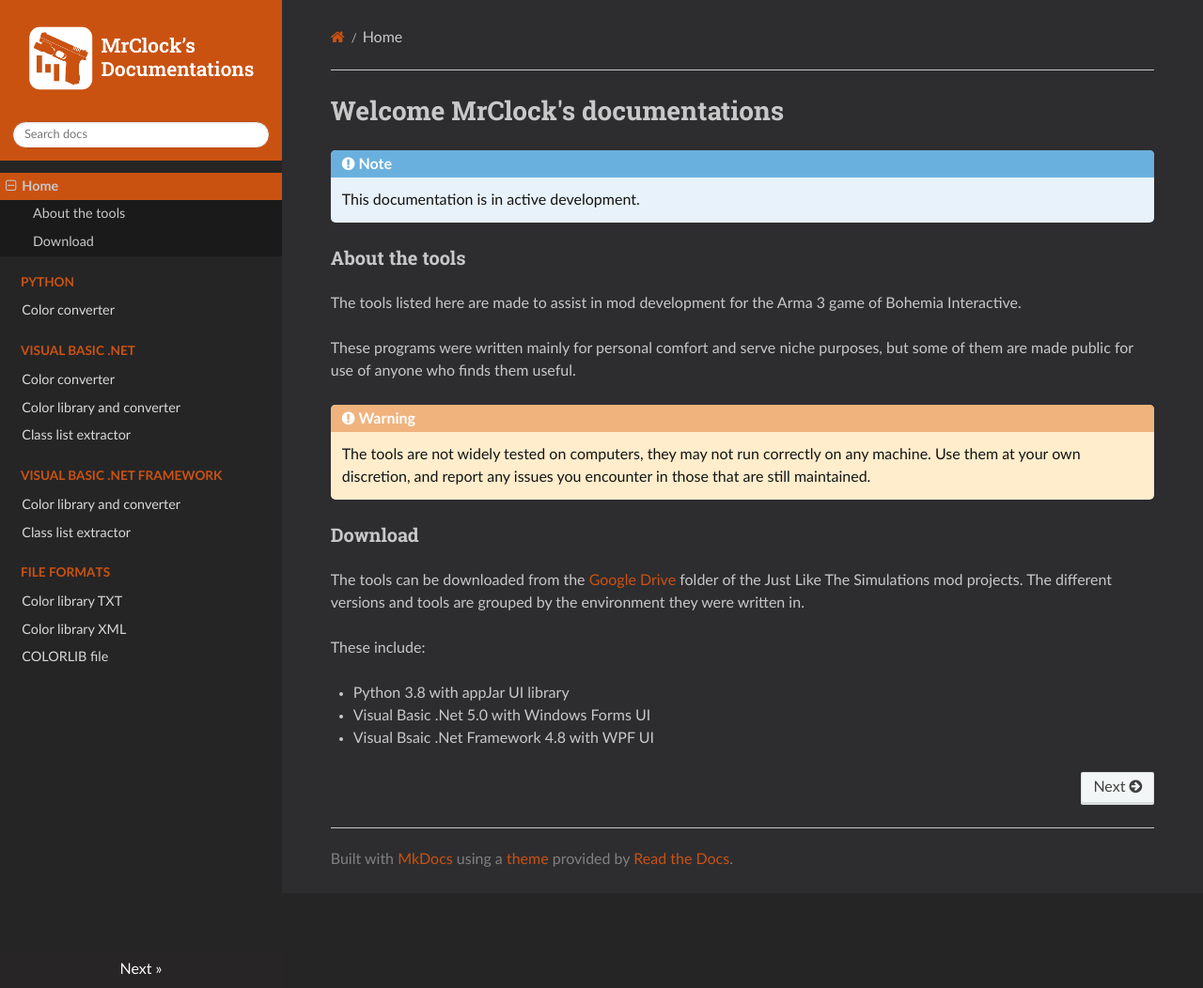
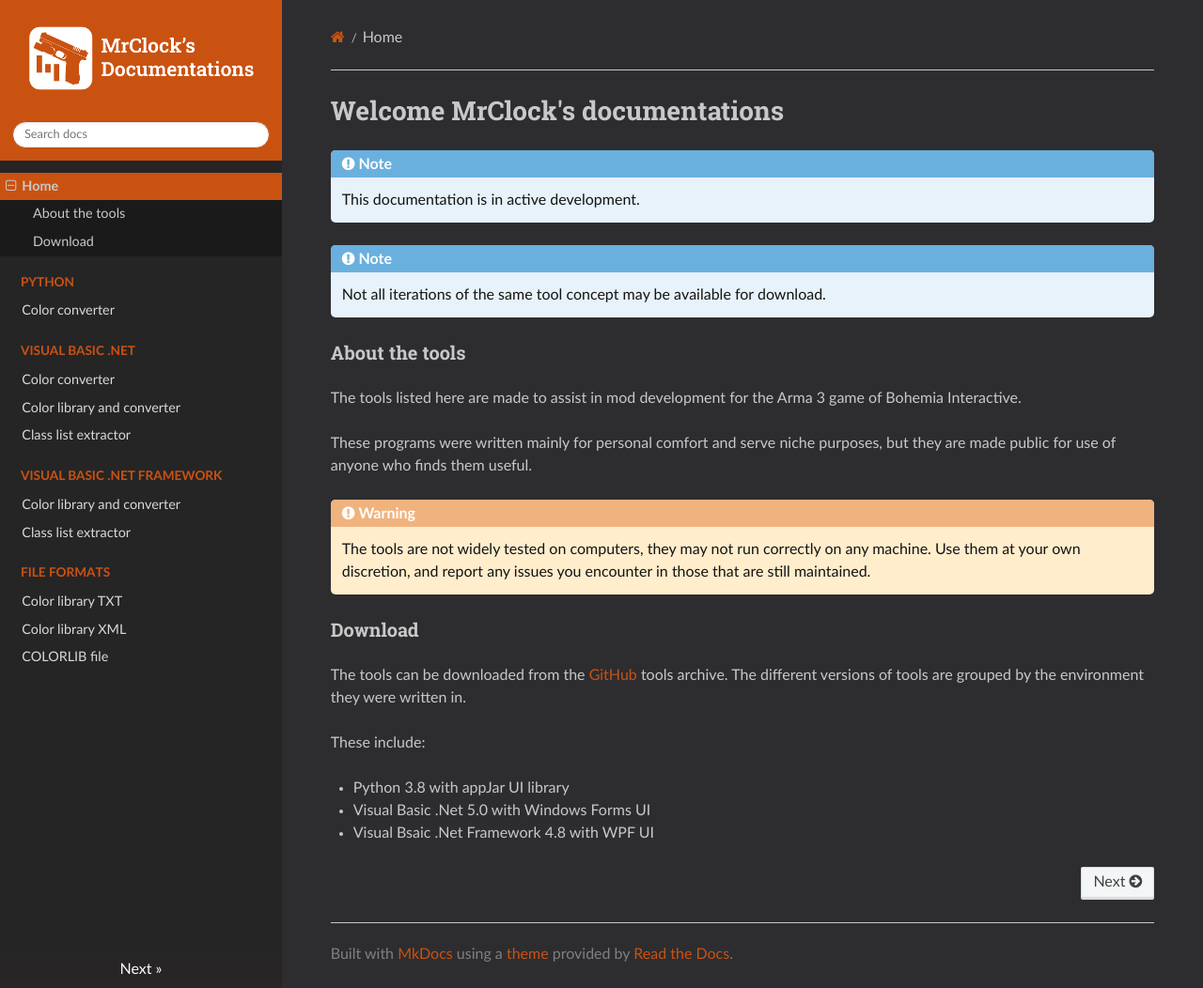
Before and after one commit to MrClock8163/ToolDocumentation, an MkDocs documentation site: the page built from docs/index.md, in a window 1280 px wide and 1052 px high. Shown: the whole window at 94% size. Built offline with MkDocs 1.6.1, drawn with Linux system fonts in a browser that asks for light colours; nearby versions of some CDN libraries.

Commit message:
Updated index page

```diff
--- a/docs/index.md
+++ b/docs/index.md
@@ -4,11 +4,15 @@
 
     This documentation is in active development.
 
+!!! note
+
+	Not all iterations of the same tool concept may be available for download.
+
 ### About the tools
 
 The tools listed here are made to assist in mod development for the Arma 3 game of Bohemia Interactive.
 
-These programs were written mainly for personal comfort and serve niche purposes, but some of them are made public for use of anyone who finds them useful.
+These programs were written mainly for personal comfort and serve niche purposes, but they are made public for use of anyone who finds them useful.
 
 !!! warning
 
@@ -16,8 +20,8 @@ These programs were written mainly for personal comfort and serve niche purposes
 
 ### Download
 
-The tools can be downloaded from the [Google Drive ](https://drive.google.com/open?id=1P9WmoGLcbxL0iQok9j2K-zIBmDWNNJPD) folder of the Just Like The Simulations mod projects.
-The different versions and tools are grouped by the environment they were written in.
+The tools can be downloaded from the [GitHub](https://github.com/MrClock8163/ToolsArchive) tools archive.
+The different versions of tools are grouped by the environment they were written in.
 
 These include:
 
```
Also changed, not shown: docs/vbnetframework/img/image_1_1.png.
